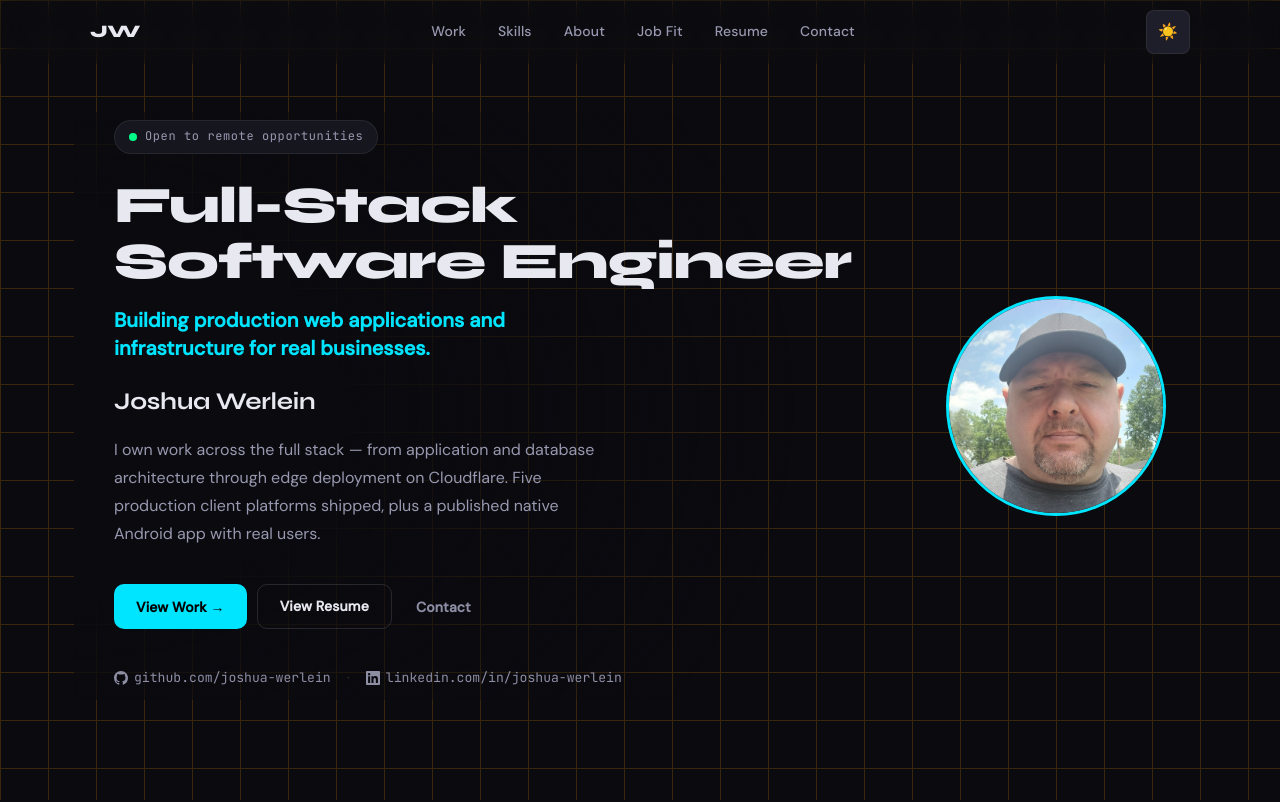
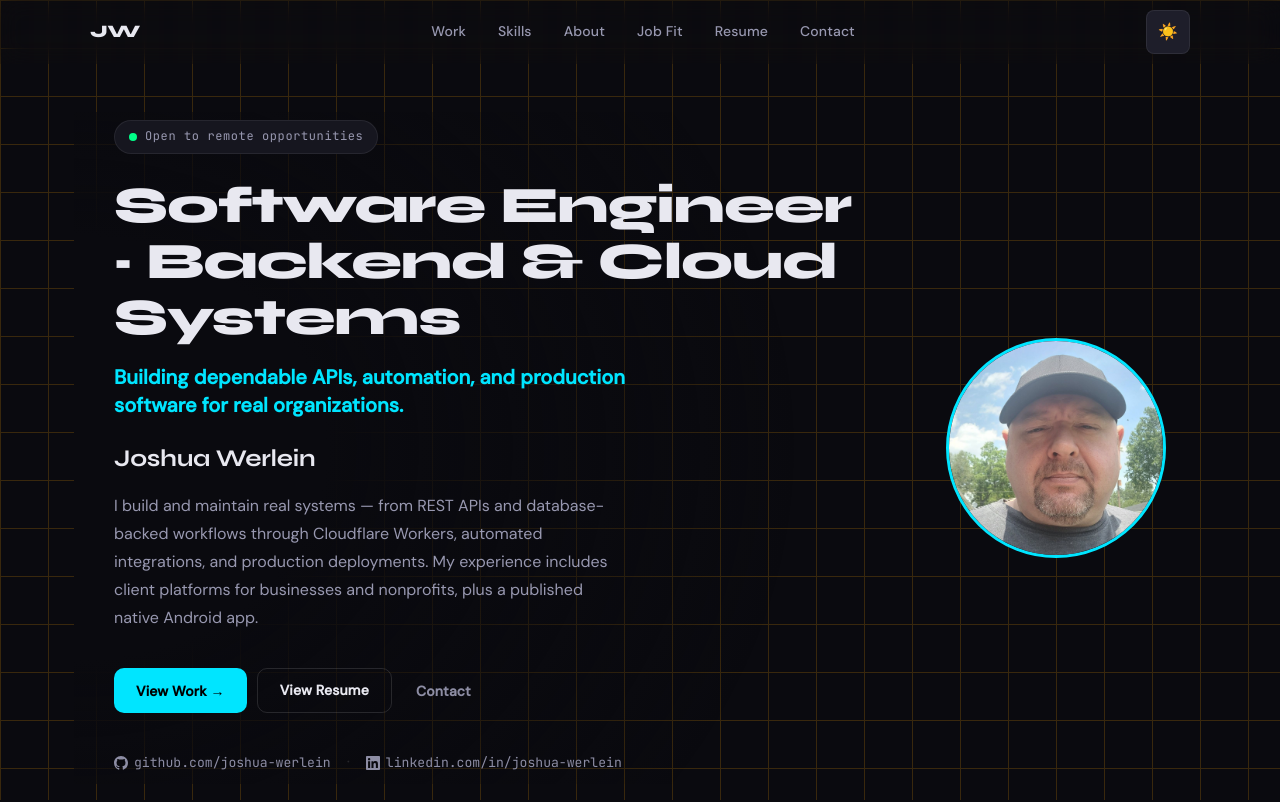
Before and after one commit to joshua-werlein/portfolio, a React (Vite) app: page / in a window 1280 px wide. Shown: the top 802 px of the page. Built offline with nearby package versions, Linux system fonts and the light colour scheme; no server answers.

Commit message:
Update Hero.jsx

```diff
--- a/src/components/Hero.jsx
+++ b/src/components/Hero.jsx
@@ -34,7 +34,7 @@ export default function Hero({ onScrollTo }) {
 
             {/* Role — primary heading */}
             <h1 style={{ fontSize: 'clamp(2rem, 5vw, 3.2rem)', fontWeight: 800, lineHeight: 1.1, marginBottom: 16, color: 'var(--text)' }}>
-              Full-Stack Software Engineer
+              Software Engineer · Backend & Cloud Systems
             </h1>
 
             {/* Value proposition */}
@@ -46,7 +46,7 @@ export default function Hero({ onScrollTo }) {
               lineHeight: 1.4,
               maxWidth: 520,
             }}>
-              Building production web applications and infrastructure for real businesses.
+              Building dependable APIs, automation, and production software for real organizations.
             </p>
 
             {/* Name */}
@@ -69,9 +69,10 @@ export default function Hero({ onScrollTo }) {
               lineHeight: 1.75,
               marginBottom: 36,
             }}>
-              I own work across the full stack — from application and database architecture
-              through edge deployment on Cloudflare. Five production client platforms shipped,
-              plus a published native Android app with real users.
+              I build and maintain real systems — from REST APIs and database-backed workflows
+              through Cloudflare Workers, automated integrations, and production deployments.
+              My experience includes client platforms for businesses and nonprofits, plus a
+              published native Android app.
             </p>
 
             {/* CTAs */}
```
